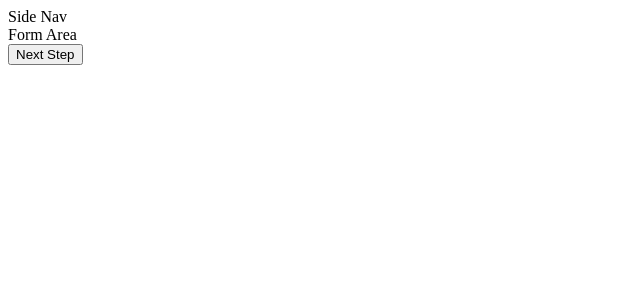
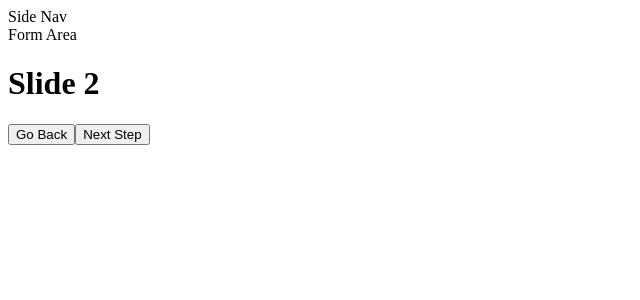
Before and after one commit to pranjaljain0/primum-test-2, a Next.js app: page / in a window 1280 px wide. Both pictures are taken after a click on the button "Next Step". Shown: the top 300 px of the page, without its empty margins (0-640 px from the left). Built offline with nearby package versions, Linux system fonts and the light colour scheme.

Commit message:
chore: Adding slide changing logic

```diff
--- a/app/page.tsx
+++ b/app/page.tsx
@@ -1,13 +1,65 @@
 "use client";
+
+import { Component, ReactElement, useState } from 'react';
+import { handleNextStep, handlePrevStep } from "@/helpers/helper"
 
 import Slide1 from '@/components/slides/slide1';
 import Slide2 from '@/components/slides/slide2';
 import Slide3 from '@/components/slides/slide3';
 import Slide4 from '@/components/slides/slide4';
-import { useState } from 'react';
+import Slide5 from '@/components/slides/slide5';
 
 export default function Home() {
   const [step, setStep] = useState(0);
+
+  const RenderSlides = () => {
+    return (<>
+      {step == 0 ?
+        <Slide1 />
+        : null}
+      {step == 1 ?
+        <Slide2 />
+        : null}
+      {step == 2 ?
+        <Slide3 />
+        : null}
+      {step == 3 ?
+        <Slide4
+        />
+        : null}
+      {step == 4 ?
+        <Slide5 />
+        : null}
+
+      {step != 4 ?
+        <div className={
+          `flex
+                lg:mt-16
+                lg:py-10
+                lg:px-[7rem]
+                lg:bg-transparent
+                lg:absolute
+                lg:w-[49rem]
+                lg:border-t-0
+                fixed bottom-0 right-0 px-4 bg-white w-full py-3 mt-0 border-t-2
+                ${step > 0 ? 'justify-between' : 'justify-end'}`}
+        >
+          {step > 0 ?
+            <button type="button" onClick={() => handlePrevStep(setStep)} className="px-4 py-2 text-base transition rounded-md text-neutral-coolGray myFontBold hover:text-neutral-coolGray/50 hover:scale-90">
+              Go Back
+            </button>
+            : null}
+          <button type="submit"
+            onClick={() => { handleNextStep(setStep) }}
+            className={`w-32 h-12 px-4 py-2 text-base text-white rounded-md myFontRegular transition hover:scale-90
+                ${step == 3 ? 'bg-primary-purplishBlue hover:bg-primary-purplishBlue/90' : 'bg-primary-marineBlue hover:bg-primary-marineBlue/90'}
+                `}>
+            {step == 3 ? 'Confirm' : 'Next Step'}
+          </button>
+        </div>
+        : null}
+    </>)
+  }
 
   return (
     <main>
@@ -21,14 +73,7 @@ export default function Home() {
             </nav>
             <div className="col-span-12 px-8 py-5 lg:pr-[7rem] lg:col-span-8">
               <span>Form Area</span>
-
-              <div className="flex lg:mt-16 lg:py-10 lg:px-[7rem] lg:bg-transparent lg:absolute lg:w-[49rem] lg:border-t-0 fixed bottom-0 right-0 px-4 bg-white w-full py-3 mt-0 border-t-2">
-                <button type="submit"
-                  className="w-32 h-12 px-4 py-2 text-base text-white rounded-md myFontRegular transition hover:scale-90 bg-primary-marineBlue hover:bg-primary-marineBlue/90">
-                  Next Step
-                </button>
-              </div>
-
+              {RenderSlides()}
             </div>
           </div>
         </div>
--- a/components/slides/slide2.tsx
+++ b/components/slides/slide2.tsx
@@ -1,3 +1,3 @@
-export default function Slide1() {
+export default function Slide2() {
     return (<h1>Slide 2</h1>)
 }
--- a/components/slides/slide3.tsx
+++ b/components/slides/slide3.tsx
@@ -1,3 +1,3 @@
-export default function Slide1() {
-    return (<h1>Slide 4</h1>)
+export default function Slide3() {
+    return (<h1>Slide 3</h1>)
 }
--- a/components/slides/slide4.tsx
+++ b/components/slides/slide4.tsx
@@ -1,3 +1,3 @@
-export default function Slide1() {
-    return (<h1>Slide 3</h1>)
+export default function Slide4() {
+    return (<h1>Slide 4</h1>)
 }
--- /dev/null
+++ b/components/slides/slide5.tsx
@@ -0,0 +1,3 @@
+export default function Slide5() {
+    return (<h1>Slide 5</h1>)
+}
--- /dev/null
+++ b/helpers/helper.ts
@@ -0,0 +1,15 @@
+export const handleNextStep = async (setStep: Function) => {
+    try {
+        setStep((prevStep: any) => prevStep + 1);
+    } catch (e) {
+        console.log(e)
+    }
+};
+
+export const handlePrevStep = async (setStep: Function) => {
+    try {
+        setStep((prevStep: any) => prevStep - 1);
+    } catch (e) {
+        console.log(e)
+    }
+};
```
Also changed, not shown: app/globals.css (+0 -8 lines).
